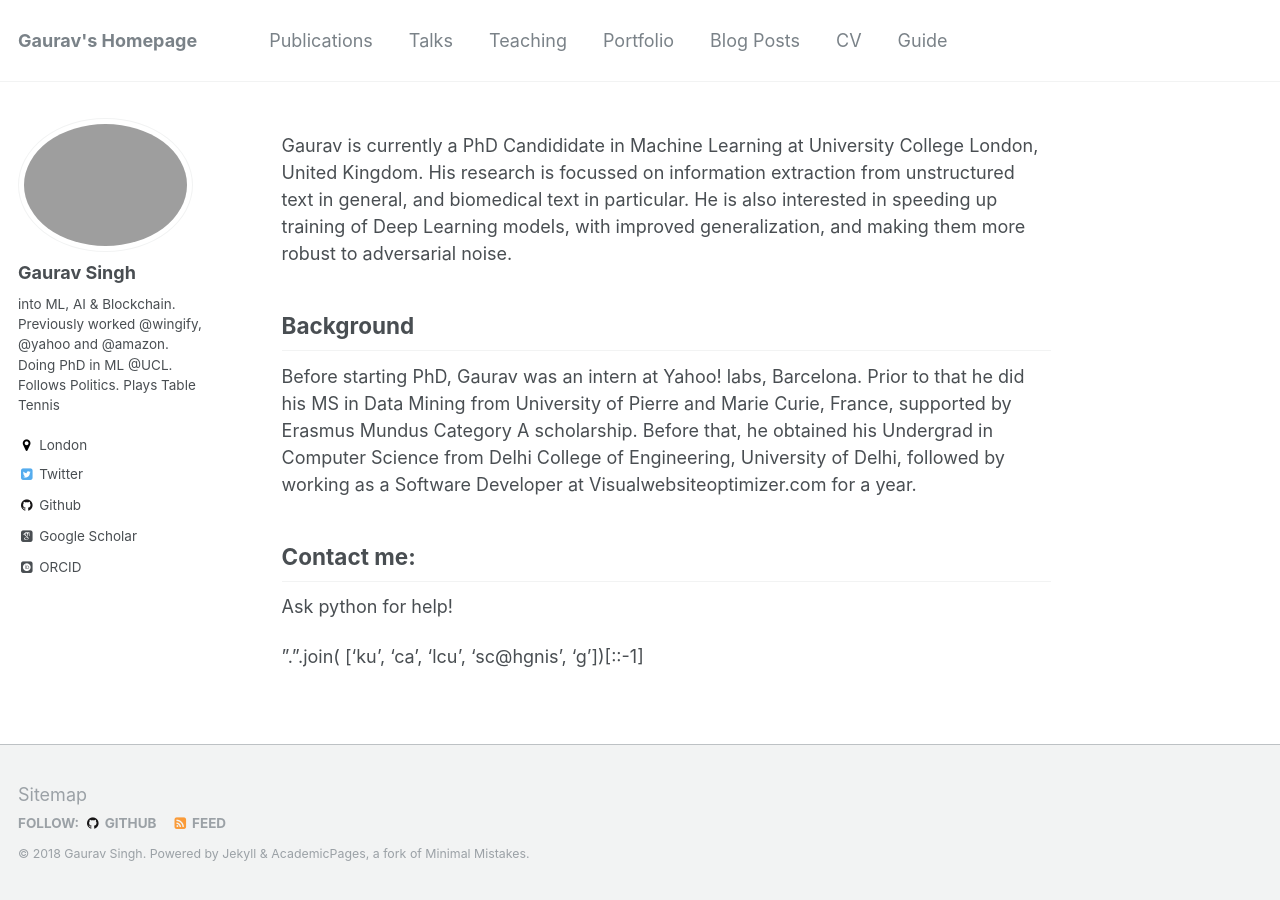
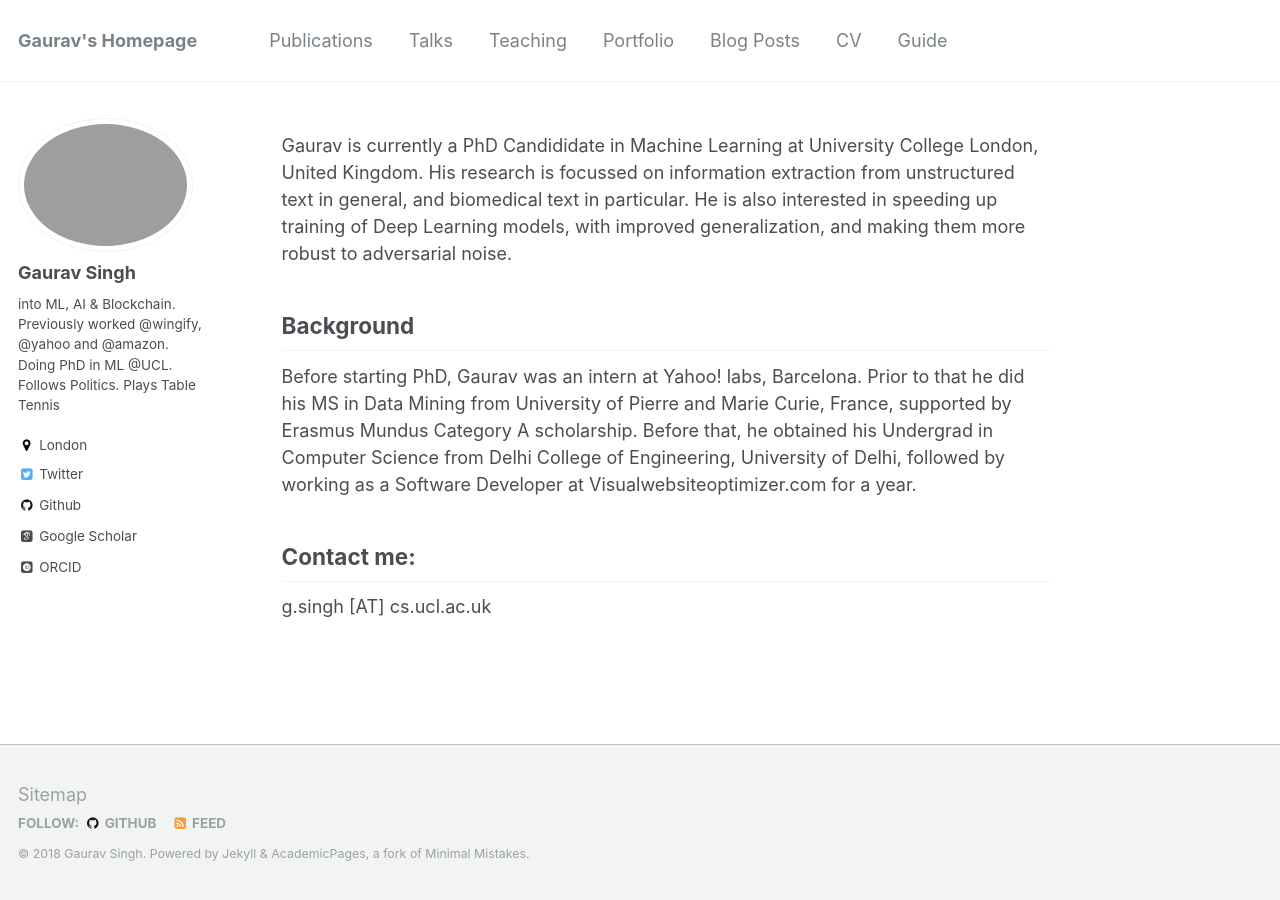
Before and after one commit to gauravsc/gauravsc.github.io, a Jekyll site: the page built from _pages/about.md, in a window 1280 px wide. Built offline with Jekyll 4.4.1, drawn with Linux system fonts in a browser that asks for light colours; some web fonts are replaced.

Commit message:
added about me section

```diff
--- a/_pages/about.md
+++ b/_pages/about.md
@@ -17,6 +17,4 @@ Before starting PhD, Gaurav was an intern at Yahoo! labs, Barcelona. Prior to th
 
 Contact me:
 ------
-Ask python for help!
-
-".".join( ['ku', 'ca', 'lcu', 'sc@hgnis', 'g'])[::-1]
+g.singh [AT] cs.ucl.ac.uk
```
Also changed, not shown: 1 other file.
